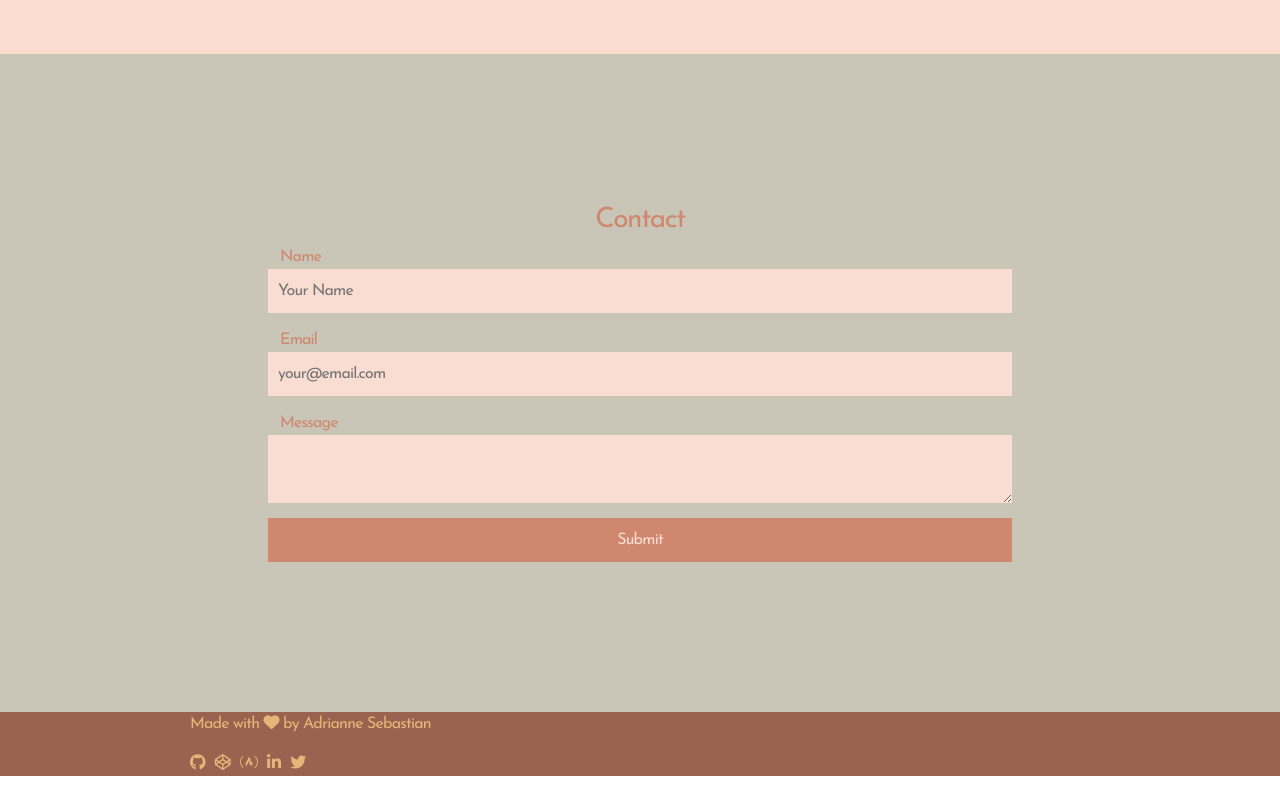
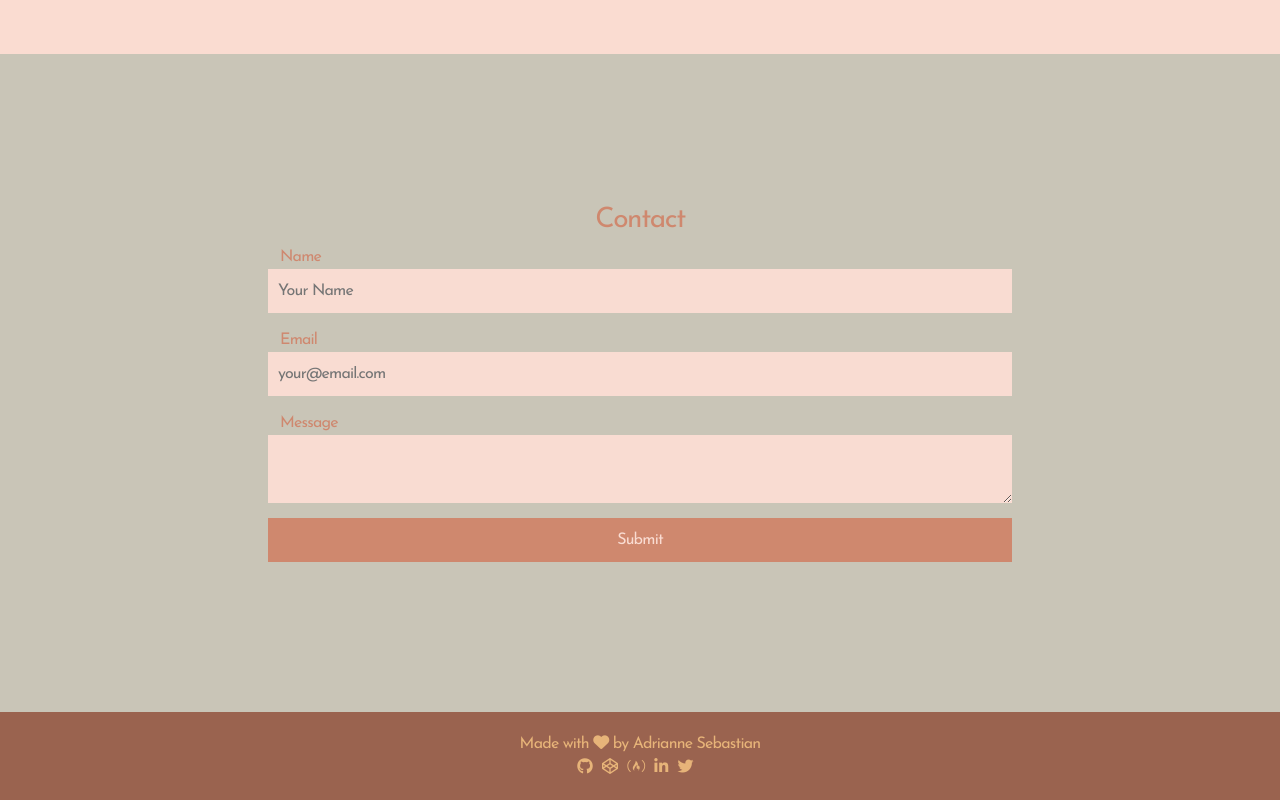
Before and after one commit to arcsbstn/arcsbstn.github.io, a React (Create React App) app: page / in a window 1280 px wide. Shown: the part 1586-2386 px from the top of the page. Before the commit the page ends 2362 px from the top, so only its background shows below. Built offline with nearby package versions, Linux system fonts and the light colour scheme.

Commit message:
add Footer__contentWrapper style

```diff
--- a/src/styles/Footer.scss
+++ b/src/styles/Footer.scss
@@ -1,3 +1,14 @@
+.Footer__contentWrapper {
+  text-align: center;
+  padding: 20px;
+
+
+  p {
+    margin-bottom: 0;
+    padding: 0;
+  }
+}
+
 .Footer__links {
   margin: 0;
   padding: 0;
```
